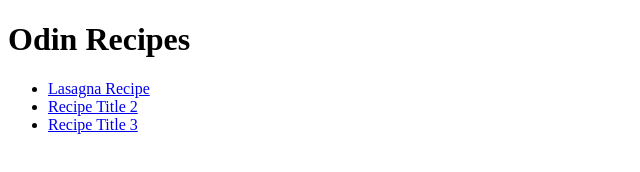
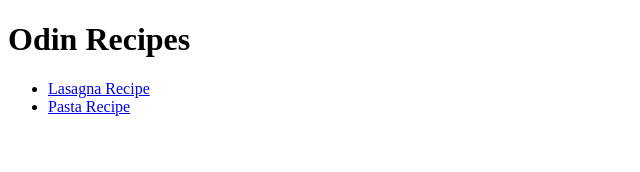
Before and after one commit to denisxar/odin-recipes, a plain HTML site: page index.html in a window 1280 px wide. Shown: the whole page, without its empty margins (0-640 px from the left). Drawn offline with Linux system fonts and the light colour scheme.

Commit message:
Add a link to the new pasta recipe

```diff
--- a/index.html
+++ b/index.html
@@ -9,10 +9,7 @@
     <h1>Odin Recipes</h1>
     <ul>
         <li><a href="recipes/lasagna.html">Lasagna Recipe</a></li>
-        <li><a href="recipes/yourrecipe.html">Recipe Title 2</a></li>
-        <li><a href="recipes/yourrecipe.html">Recipe Title 3</a></li>
+        <li><a href="recipes/pasta.html">Pasta Recipe</a></li>
       </ul>
-
-
 </body>
 </html>
```
